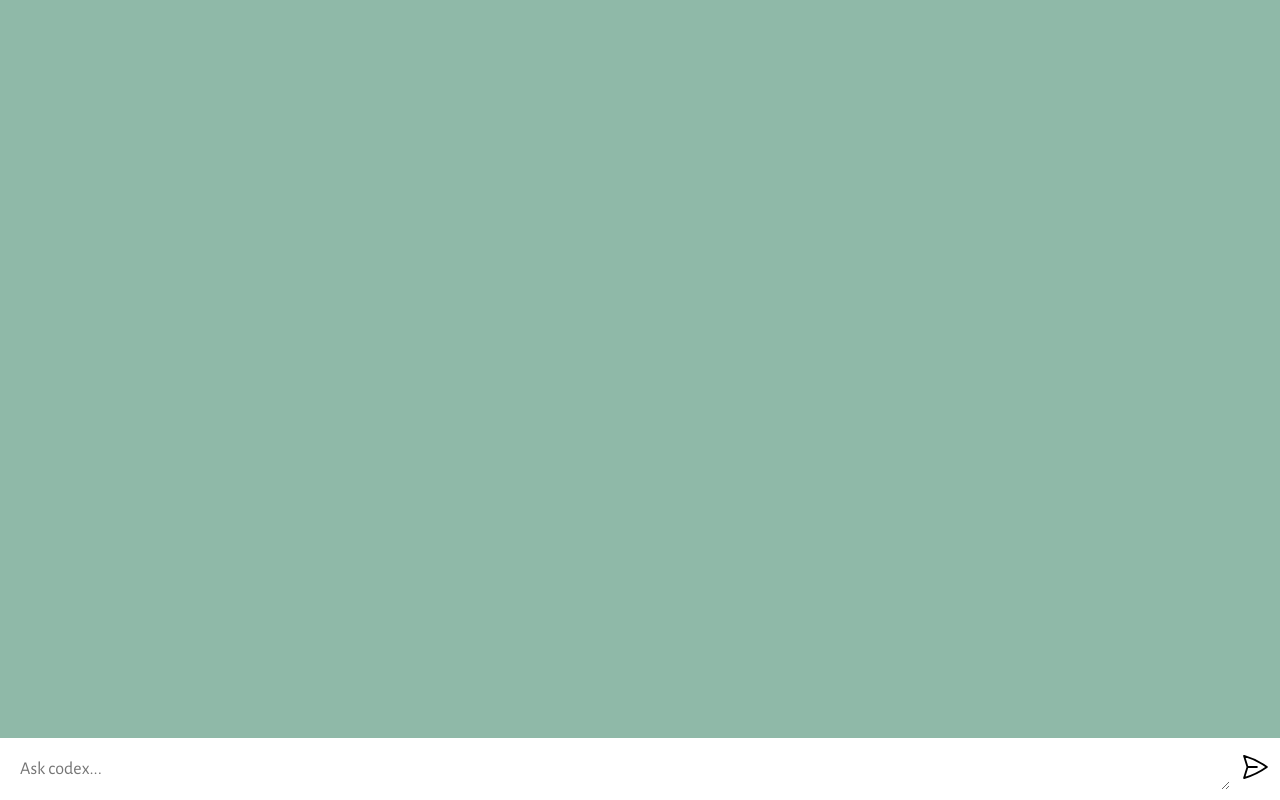
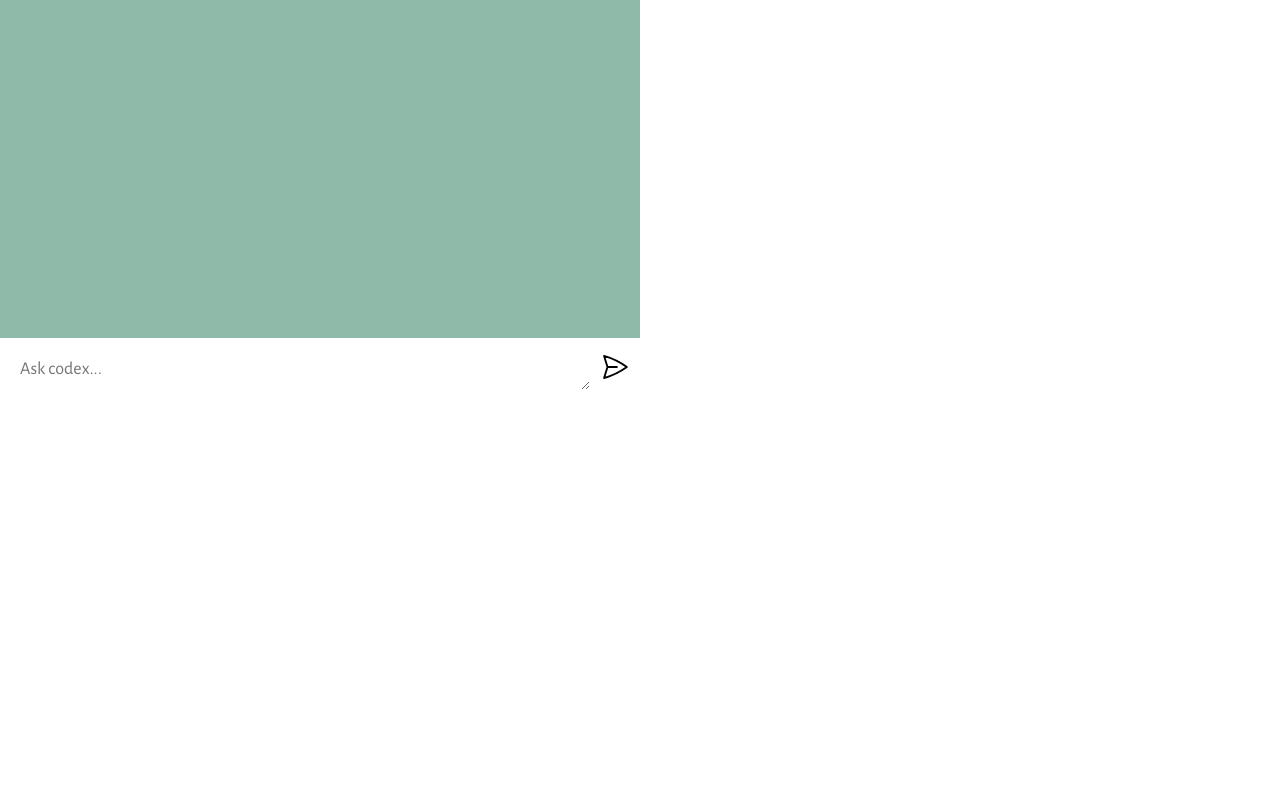
Before and after one commit to mrtzbox/AiAssistant, a website built with Vite: page client/index.html in a window 1280 px wide. Built offline with nearby package versions, Linux system fonts and the light colour scheme.

Commit message:
jan     14

```diff
--- a/client/style.css
+++ b/client/style.css
@@ -13,8 +13,8 @@ body {
 
 
 #app {
-  width: 100vw;
-  height: 100vh;
+  width: 50vw;
+  height: 50vh;
   background: #8fb9a8;
 
   display: flex;
```
